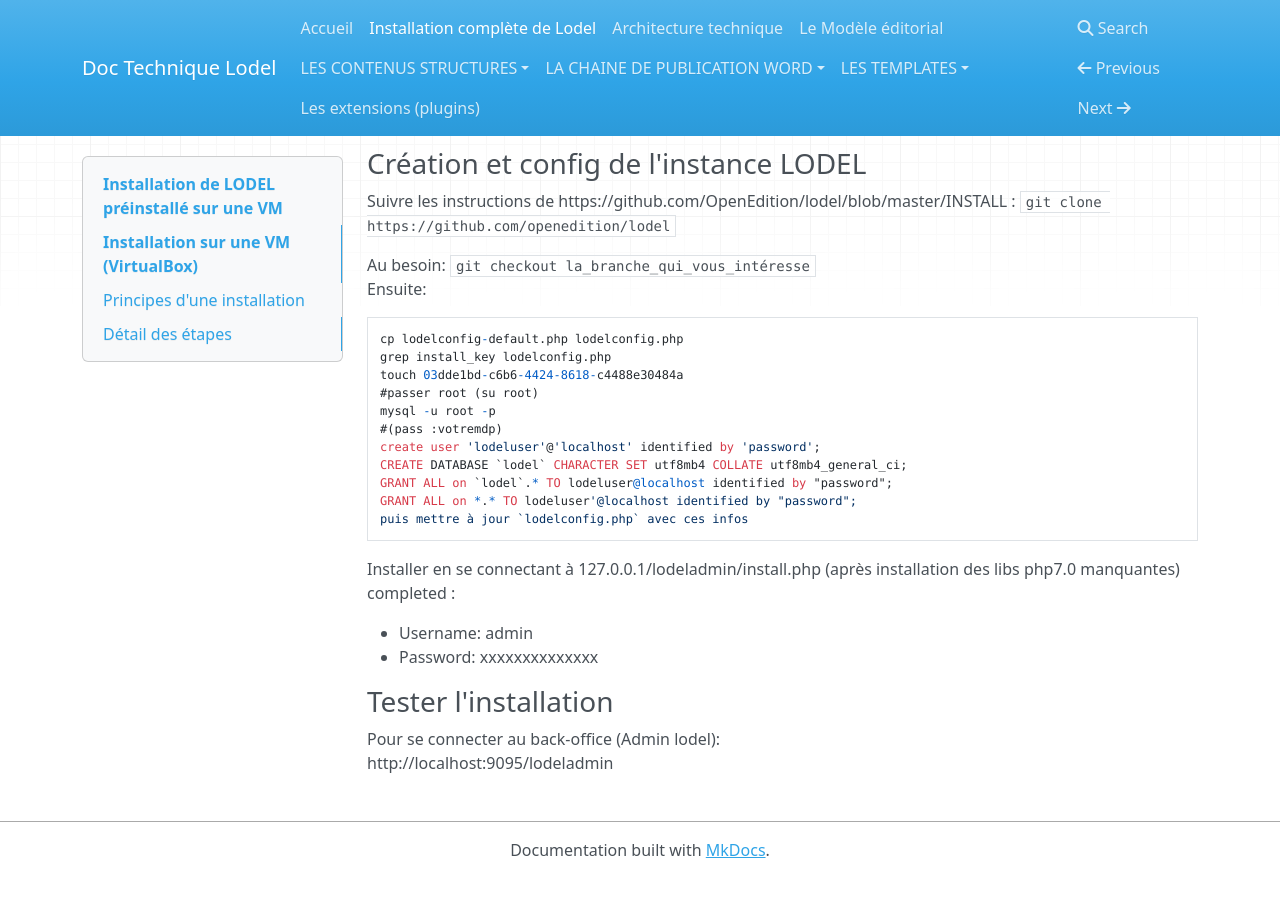
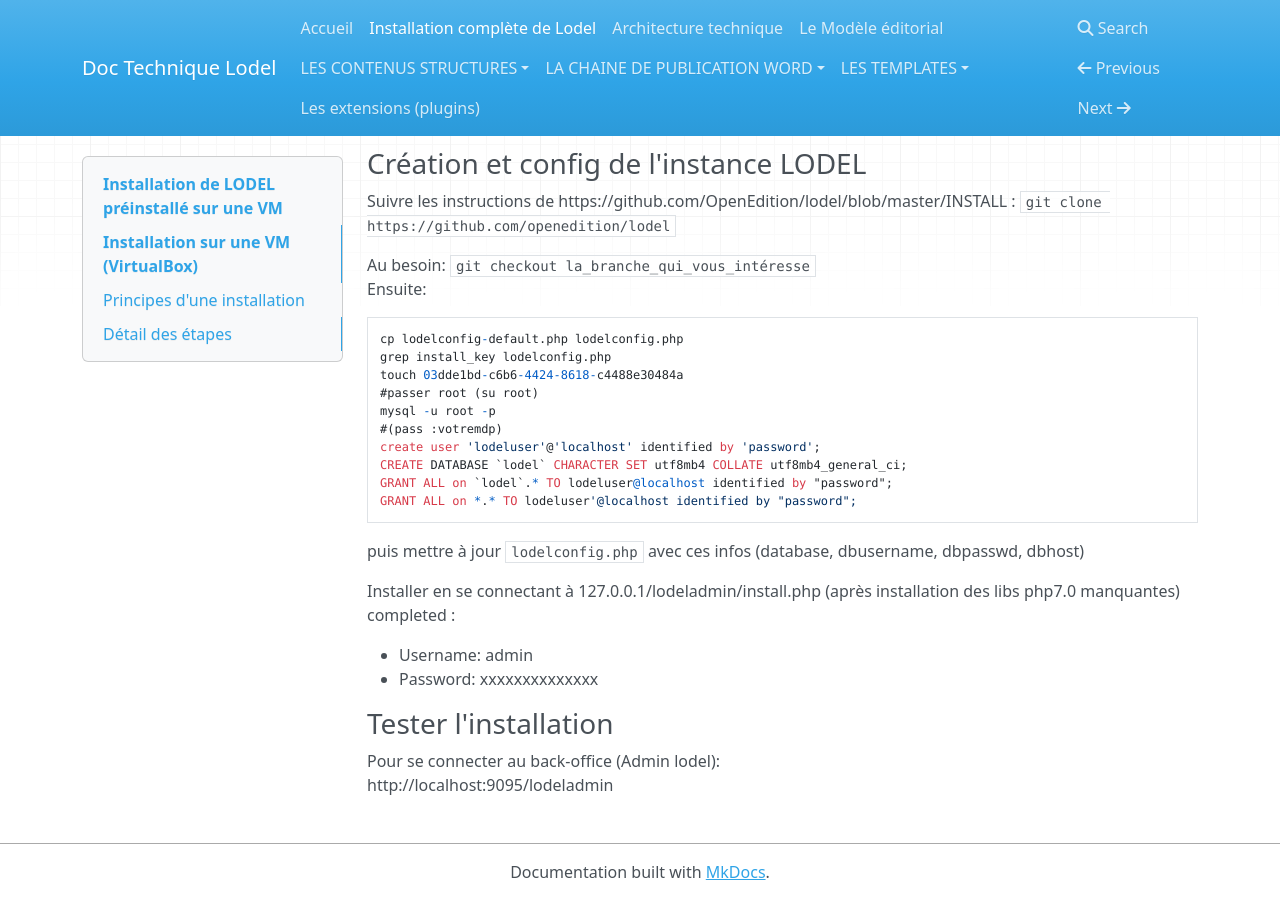
Before and after one commit to ValentinGeorgesDubost/Doc-Lodel, an MkDocs documentation site: the page built from docs/installer lodel.md, in a window 1280 px wide and 900 px high, scrolled down 2731 px. Built offline with MkDocs 1.6.1, drawn with Linux system fonts in a browser that asks for light colours; nearby versions of some CDN libraries; old or Windows-style settings are respelled for this version of MkDocs; before the commit the page ends 3609 px from its top, so only the background shows below that.

Commit message:
Update installer lodel.md

```diff
--- a/docs/installer lodel.md
+++ b/docs/installer lodel.md
@@ -135,8 +135,8 @@ mysql -u root -p
 create user 'lodeluser'@'localhost' identified by 'password';
 CREATE DATABASE `lodel` CHARACTER SET utf8mb4 COLLATE utf8mb4_general_ci;
 GRANT ALL on `lodel`.* TO lodeluser@localhost identified by "password";
-GRANT ALL on *.* TO lodeluser'@localhost identified by "password";
-puis mettre à jour `lodelconfig.php` avec ces infos</code></pre>
+GRANT ALL on *.* TO lodeluser'@localhost identified by "password";</code></pre>
+puis mettre à jour `lodelconfig.php` avec ces infos (database, dbusername, dbpasswd, dbhost)
 
 Installer en se connectant à 127.0.0.1/lodeladmin/install.php (après installation des libs php7.0 manquantes) completed :
 
```
